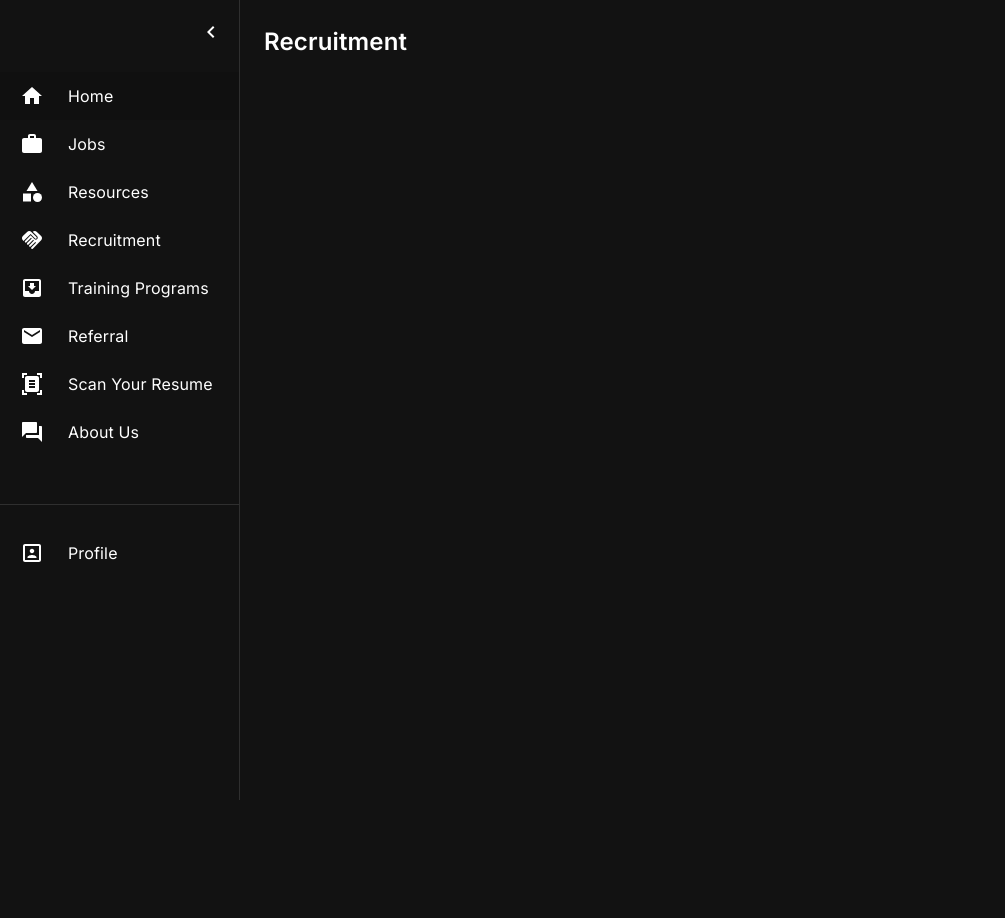
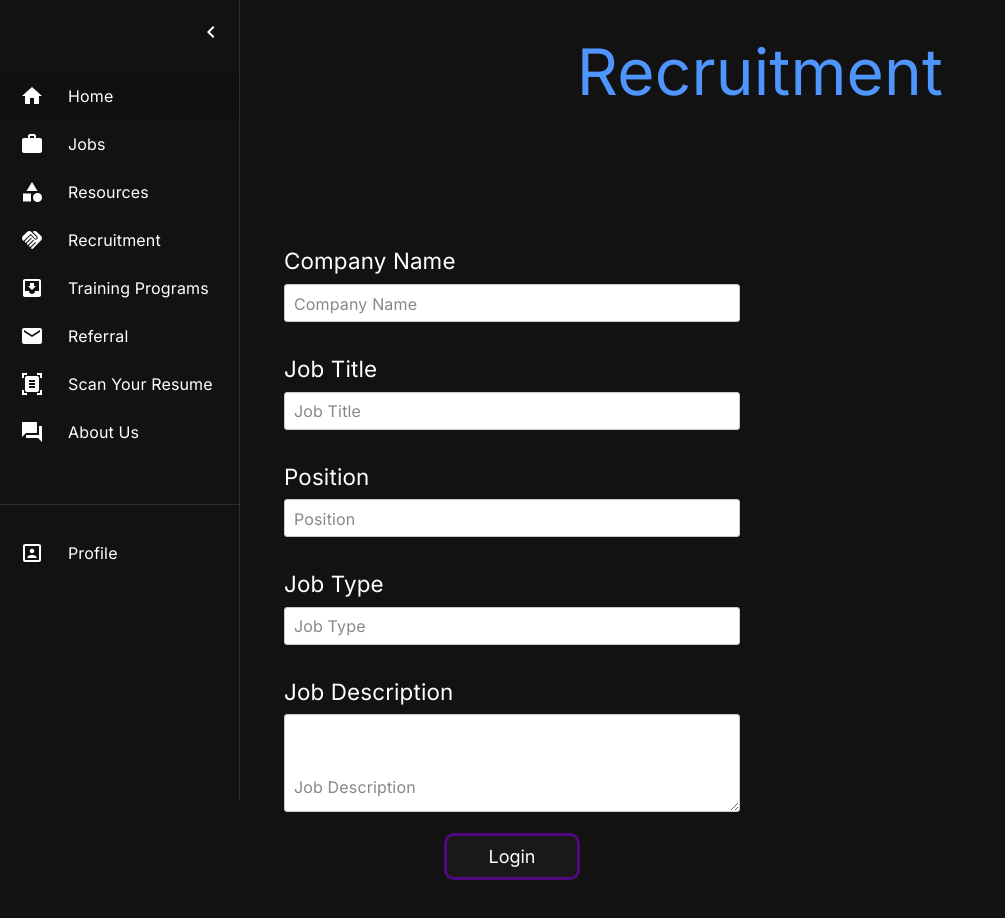
Before and after one commit to AceHunterr/mini-linkedin-ReactProject, a React (Create React App) app: page /recruitment in a window 1280 px wide. Shown: the top 918 px of the page, without its empty margins (0-1005 px from the left). Before the commit the page ends 800 px from the top, so only its background shows below. Built offline with nearby package versions, Linux system fonts and the light colour scheme.

Commit message:
added recruitment page

```diff
--- a/public/index.css
+++ b/public/index.css
@@ -60,13 +60,10 @@ body{
 .job-detail-heading {
   font-size: 4rem;
   font-weight: 400;
-  padding-bottom: 10%;
+  padding-bottom: 7%;
   text-align: center;
 }
 
-.works-text{
-  padding-bottom: 2rem ;
-}
 
 /* Media Queries */
 
--- a/public/jobDetailsCard.css
+++ b/public/jobDetailsCard.css
@@ -28,20 +28,6 @@
     --br-mini: 15px;
   }
 
-  .job-detail-header-div {
-    display: flex;
-    justify-content: center;
-    align-items: center;
-    width: auto;
-    margin: auto;
-  }
-
-  .job-detail-heading {
-    font-size: 4rem;
-    font-weight: 400;
-    padding-bottom: 10%;
-    text-align: center;
-  }
 
   .work_type_job_detail{
     color: var(--color-green);
--- a/public/login.css
+++ b/public/login.css
@@ -52,6 +52,16 @@
     border-radius: 3px;
   }
 
+  .signup-container textarea{
+    width: 100%;
+    padding: 8px;
+    font-size: 16px;
+    border: 1px solid #ccc;
+    border-radius: 3px;
+
+  }
+
+
   .signup-container input:focus~label,
   .signup-container input:valid~label {
     top: 60px;
@@ -61,6 +71,16 @@
     -webkit-background-clip: text;
     color: transparent;
   }
+
+  .signup-container textarea:focus~label{
+    top: 60px;
+    font-size: 10px;
+    background-image: linear-gradient(to right, #8F4DC5,  #ff3988, #ff31a3, #ff29bf,#FE2198);
+    background-clip: text;
+    -webkit-background-clip: text;
+    color: transparent;
+  }
+
 
   .signup-container button[type="submit"] {
 
--- /dev/null
+++ b/src/components/RecruitmentForm.jsx
@@ -0,0 +1,47 @@
+import React from 'react'
+
+const RecruitmentForm = () => {
+  return (
+    <>
+  <div class="signup-container">
+    <form>
+      <div class="form-group">
+        <h2>Company Name</h2>
+        <input type="text" required />
+        <label for="email">Company Name</label>
+      </div>
+      <div class="form-group">
+        <h2>Job Title</h2>
+        <input type="text" required />
+        <label for="email">Job Title</label>
+      </div>
+      <div class="form-group">
+        <h2>Position</h2>
+        <input type="text" required />
+        <label for="email">Position</label>
+      </div>
+      <div class="form-group">
+        <h2>Job Type</h2>
+        <input type="text" required />
+        <label for="email">Job Type</label>
+      </div>
+
+      <div class="form-group">
+        <h2>Job Description</h2>
+        <textarea id="myTextarea" rows="4" cols="100"></textarea>
+        <label for="email">Job Description</label>
+      </div>
+
+
+
+      <button type="submit">Login</button>
+    </form>
+
+  </div>
+
+      </>
+
+  )
+}
+
+export default RecruitmentForm
--- a/src/components/loginUpForm.jsx
+++ b/src/components/loginUpForm.jsx
@@ -2,7 +2,7 @@ import React from 'react'
 
 const LoginUpForm = () => {
   return (
-    <>
+  <>
   <div class="signup-container">
     <span>Login</span>
     <form>
--- a/src/pages/Freelancer.jsx
+++ b/src/pages/Freelancer.jsx
@@ -12,7 +12,7 @@ const Freelancer = () => {
 
 
     <div className="job-detail-header-div">
-      <h2 className='works-text freelancer-text job-detail-heading'>Freelancer</h2>
+      <h2 className='freelancer-text job-detail-heading'>Freelancer</h2>
     </div>
 
       <div className='jobcard-container' style={{ display: 'flex', flexWrap: 'wrap',justifyContent: 'center',gap:'50px'}}>
--- a/src/pages/Internships.jsx
+++ b/src/pages/Internships.jsx
@@ -12,7 +12,7 @@ const Internships = () => {
     {/* <h2 className='main-intro-text works-text internships-text'>Internships</h2> */}
 
     <div className="job-detail-header-div">
-      <h2 className='works-text internships-text job-detail-heading'>Interships</h2>
+      <h2 className='internships-text job-detail-heading'>Interships</h2>
     </div>
 
       <div className='jobcard-container' style={{ display: 'flex', flexWrap: 'wrap',justifyContent: 'center',gap:'50px'}}>
--- a/src/pages/Jobs.jsx
+++ b/src/pages/Jobs.jsx
@@ -11,7 +11,7 @@ const Jobs = () => {
     <Box component="main" sx={{ flexGrow: 1, p: 3}}>
     {/* <h2 className='main-intro-text works-text jobs-text'>JOBS</h2> */}
     <div className="job-detail-header-div">
-      <h2 className='works-text jobs-text job-detail-heading'>Jobs</h2>
+      <h2 className='jobs-text job-detail-heading'>Jobs</h2>
     </div>
 
       <div className='jobcard-container' style={{ display: 'flex', flexWrap: 'wrap',justifyContent: 'center',gap:'50px'}}>
--- a/src/pages/Recruitment.jsx
+++ b/src/pages/Recruitment.jsx
@@ -1,6 +1,7 @@
 import React,{} from 'react';
 import Box from '@mui/material/Box';
 import Sidenav from '../components/sidenav';
+import RecruitmentForm from '../components/RecruitmentForm';
 
 const Recruitment = () => {
   return (
@@ -8,9 +9,11 @@ const Recruitment = () => {
     <Sidenav />
     <Box component="main" sx={{ flexGrow: 1, p: 3}}>
       {/* Add your home page content here */}
+      <div className="job-detail-header-div">
+      <h2 className="freelancer-text job-detail-heading">Recruitment</h2>
+      </div>
 
-      <h2>Recruitment</h2>
-
+      <RecruitmentForm />
 
     </Box>
     </Box>
--- a/src/pages/Resources.jsx
+++ b/src/pages/Resources.jsx
@@ -11,7 +11,7 @@ const Resources = () => {
     <Sidenav />
     <Box component="main" sx={{ flexGrow: 1, p: 3}}>
       <div className="job-detail-header-div">
-        <h2 className='works-text freelancer-text job-detail-heading'>Resources</h2>
+        <h2 className='freelancer-text job-detail-heading'>Resources</h2>
       </div>
       <ResourceList files={files} />
 
```
